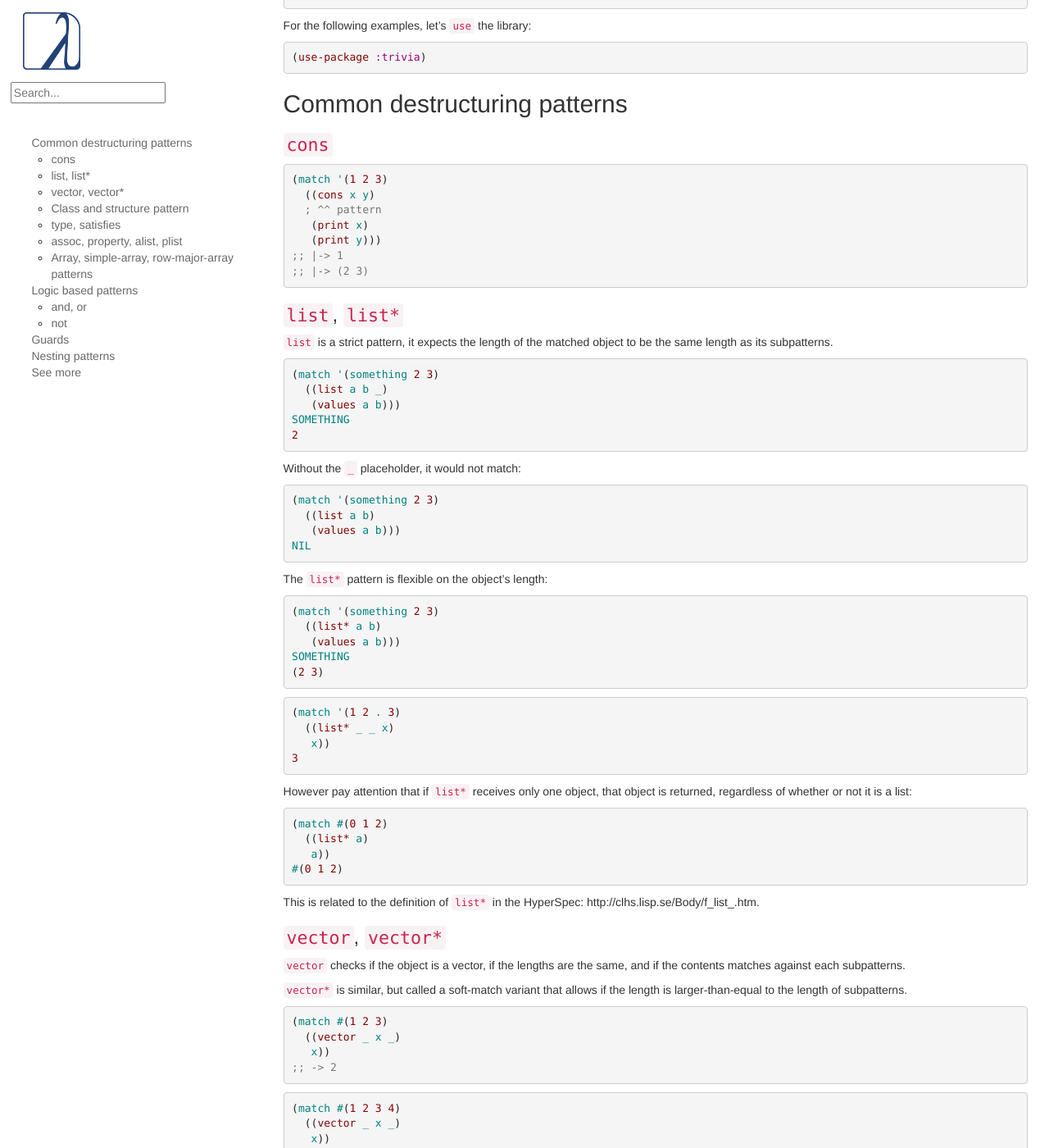
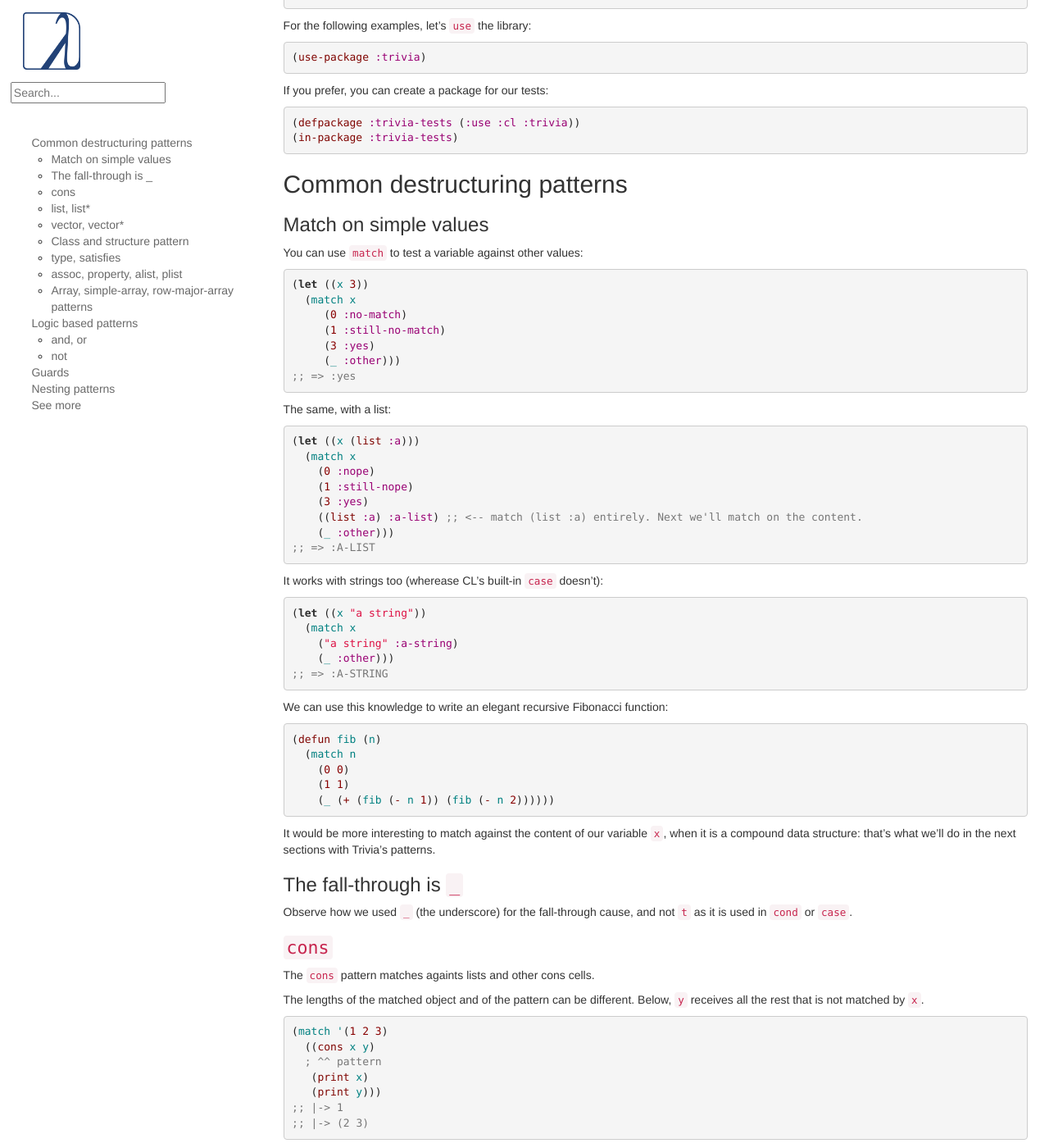
Before and after one commit to LispCookbook/cl-cookbook, a Jekyll site: the page built from pattern_matching.md, in a window 1280 px wide and 1400 px high, scrolled down 396 px. Shown: the whole window at 82% size. Built offline with Jekyll 4.4.1, drawn with Linux system fonts in a browser that asks for light colours.

Commit message:
pattern matching: match against values, elegant fib

```diff
--- a/pattern_matching.md
+++ b/pattern_matching.md
@@ -23,10 +23,80 @@ For the following examples, let's `use` the library:
 (use-package :trivia)
 ~~~
 
+If you prefer, you can create a package for our tests:
+
+~~~lisp
+(defpackage :trivia-tests (:use :cl :trivia))
+(in-package :trivia-tests)
+~~~
+
 
 ## Common destructuring patterns
 
+### Match on simple values
+
+You can use `match` to test a variable against other values:
+
+~~~lisp
+(let ((x 3))
+  (match x
+     (0 :no-match)
+     (1 :still-no-match)
+     (3 :yes)
+     (_ :other)))
+;; => :yes
+~~~
+
+The same, with a list:
+
+~~~lisp
+(let ((x (list :a)))
+  (match x
+    (0 :nope)
+    (1 :still-nope)
+    (3 :yes)
+    ((list :a) :a-list) ;; <-- match (list :a) entirely. Next we'll match on the content.
+    (_ :other)))
+;; => :A-LIST
+~~~
+
+It works with strings too (wherease CL's built-in `case` doesn't):
+
+~~~lisp
+(let ((x "a string"))
+  (match x
+    ("a string" :a-string)
+    (_ :other)))
+;; => :A-STRING
+~~~
+
+We can use this knowledge to write an elegant recursive Fibonacci function:
+
+~~~lisp
+(defun fib (n)
+  (match n
+    (0 0)
+    (1 1)
+    (_ (+ (fib (- n 1)) (fib (- n 2))))))
+~~~
+
+It would be more interesting to match against the content of our
+variable `x`, when it is a compound data structure: that's what we'll
+do in the next sections with Trivia's patterns.
+
+
+### The fall-through is `_`
+
+Observe how we used `_` (the underscore) for the fall-through cause,
+and not `t` as it is used in `cond` or `case`.
+
+
 ### `cons`
+
+The `cons` pattern matches againts lists and other cons cells.
+
+The lengths of the matched object and of the pattern can be
+different. Below, `y` receives all the rest that is not matched by `x`.
 
 ~~~lisp
 (match '(1 2 3)
```
